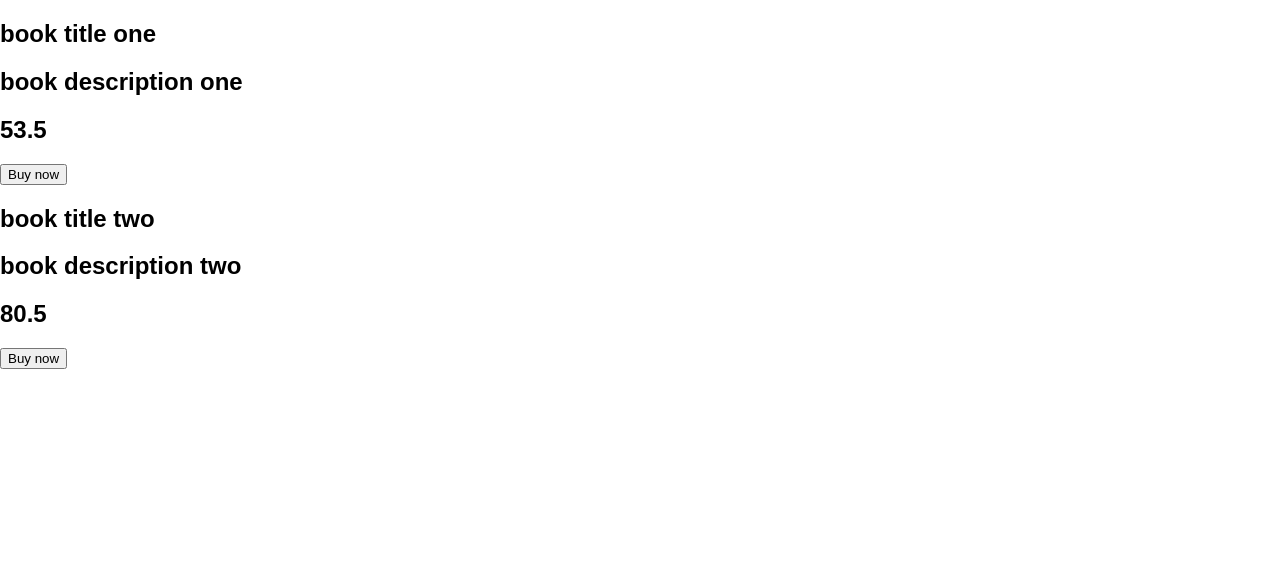
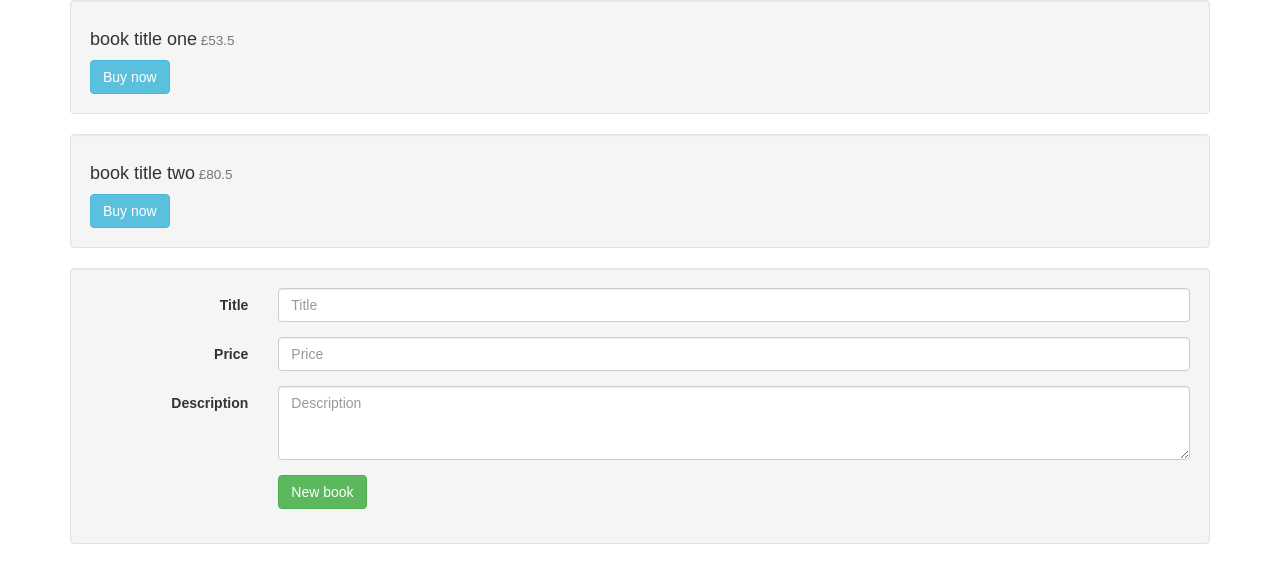
Before and after one commit to tabasomaryamanesh/reactonlineshop, a React (Create React App) app: page / in a window 1280 px wide. Shown: the top 582 px of the page. Built offline with nearby package versions, Linux system fonts and the light colour scheme.

Commit message:
Add a new book using the form

```diff
--- a/package.json
+++ b/package.json
@@ -4,6 +4,7 @@
   "private": true,
   "dependencies": {
     "react": "^16.0.0",
+    "react-bootstrap": "^0.31.3",
     "react-dom": "^16.0.0",
     "react-redux": "^5.0.6",
     "react-router": "^3.0.2",
--- a/public/index.html
+++ b/public/index.html
@@ -1,5 +1,6 @@
 <!doctype html>
 <html lang="en">
+
 <head>
   <meta charset="utf-8">
   <meta name="viewport" content="width=device-width, initial-scale=1, shrink-to-fit=no">
@@ -10,6 +11,7 @@
     -->
   <link rel="manifest" href="%PUBLIC_URL%/manifest.json">
   <link rel="shortcut icon" href="%PUBLIC_URL%/favicon.ico">
+  <link rel="stylesheet" href="https://maxcdn.bootstrapcdn.com/bootstrap/latest/css/bootstrap.min.css">
   <!--
       Notice the use of %PUBLIC_URL% in the tags above.
       It will be replaced with the URL of the `public` folder during the build.
@@ -21,6 +23,7 @@
     -->
   <title>React App</title>
 </head>
+
 <body>
 
   <div id="app"></div>
@@ -35,4 +38,5 @@
       To create a production bundle, use `npm run build` or `yarn build`.
     -->
 </body>
+
 </html>
--- /dev/null
+++ b/src/components/pages/bookForm.js
@@ -0,0 +1,62 @@
+import React, { Component } from "react";
+
+class BookForm extends Component {
+  render() {
+    return (
+      <form className="form-horizontal">
+        <div className="form-group">
+          <label htmlFor="inputBookTitle" className="col-sm-2 control-label">
+            Title
+          </label>
+          <div className="col-sm-10">
+            <input
+              name="title"
+              type="text"
+              className="form-control"
+              id="inputBookTitle"
+              placeholder="Title"
+            />
+          </div>
+        </div>
+        <div className="form-group">
+          <label htmlFor="inputBookPrice" className="col-sm-2 control-label">
+            Price
+          </label>
+          <div className="col-sm-10">
+            <input
+              name="Price"
+              type="text"
+              className="form-control"
+              id="inputBookPrice"
+              placeholder="Price"
+            />
+          </div>
+        </div>
+        <div className="form-group">
+          <label htmlFor="inputDescription" className="col-sm-2 control-label">
+            Description
+          </label>
+          <div className="col-sm-10">
+            <textarea
+              name="bookDescription"
+              type="text"
+              className="form-control"
+              rows="3"
+              id="inputDescription"
+              placeholder="Description"
+            />
+          </div>
+        </div>
+        <div className="form-group">
+          <div className="col-sm-offset-2 col-sm-10">
+            <button type="submit" className="btn btn-success">
+              New book
+            </button>
+          </div>
+        </div>
+      </form>
+    );
+  }
+}
+
+export default BookForm;
--- /dev/null
+++ b/src/components/pages/bookItem.js
@@ -0,0 +1,18 @@
+import React, { Component } from "react";
+
+class BookItem extends Component {
+  render() {
+    return (
+      <div className="well">
+        <h4>
+          {this.props.title}
+          <small> £{this.props.price}</small>
+        </h4>
+        <p>{this.props.description}</p>
+        <button className="btn btn-info btn-small">Buy now</button>
+      </div>
+    );
+  }
+}
+
+export default BookItem;
--- a/src/components/pages/booksList.js
+++ b/src/components/pages/booksList.js
@@ -2,25 +2,49 @@ import React, { Component } from "react";
 import { connect } from "react-redux";
 import { bindActionCreators } from "redux";
 import { getBooks } from "../../actions/bookActions";
+import BookItem from "./bookItem";
+import BookForm from "./bookForm";
 
 class BooksList extends Component {
   // Dispatch an action
   componentDidMount() {
-    this.props.getBooks();
+    this.props.getBooks([
+      {
+        id: 1,
+        title: "title one",
+        descriptions: "desc one",
+        price: 55.05
+      },
+      {
+        id: 2,
+        title: "title two",
+        descriptions: "desc two",
+        price: 585.05
+      }
+    ]);
   }
 
   render() {
     const booksList = this.props.books.map(function(booksArr) {
       return (
         <div key={booksArr.id}>
-          <h2> {booksArr.title} </h2>
-          <h2> {booksArr.description} </h2>
-          <h2> {booksArr.price} </h2>
-          <button className="btn btn-small btn-danger">Buy now</button>
+          <BookItem
+            id={booksArr.id}
+            title={booksArr.title}
+            descriptions={booksArr.descriptions}
+            price={booksArr.price}
+          />
         </div>
       );
     });
-    return <div>{booksList}</div>;
+    return (
+      <div className="container">
+        <div>{booksList}</div>
+        <div className="well">
+          <BookForm />
+        </div>
+      </div>
+    );
   }
 }
 
```
Also changed, not shown: 2 other files (tests, documents, lock files or other folders). Lines whose indentation alone changed are shown as unchanged.
